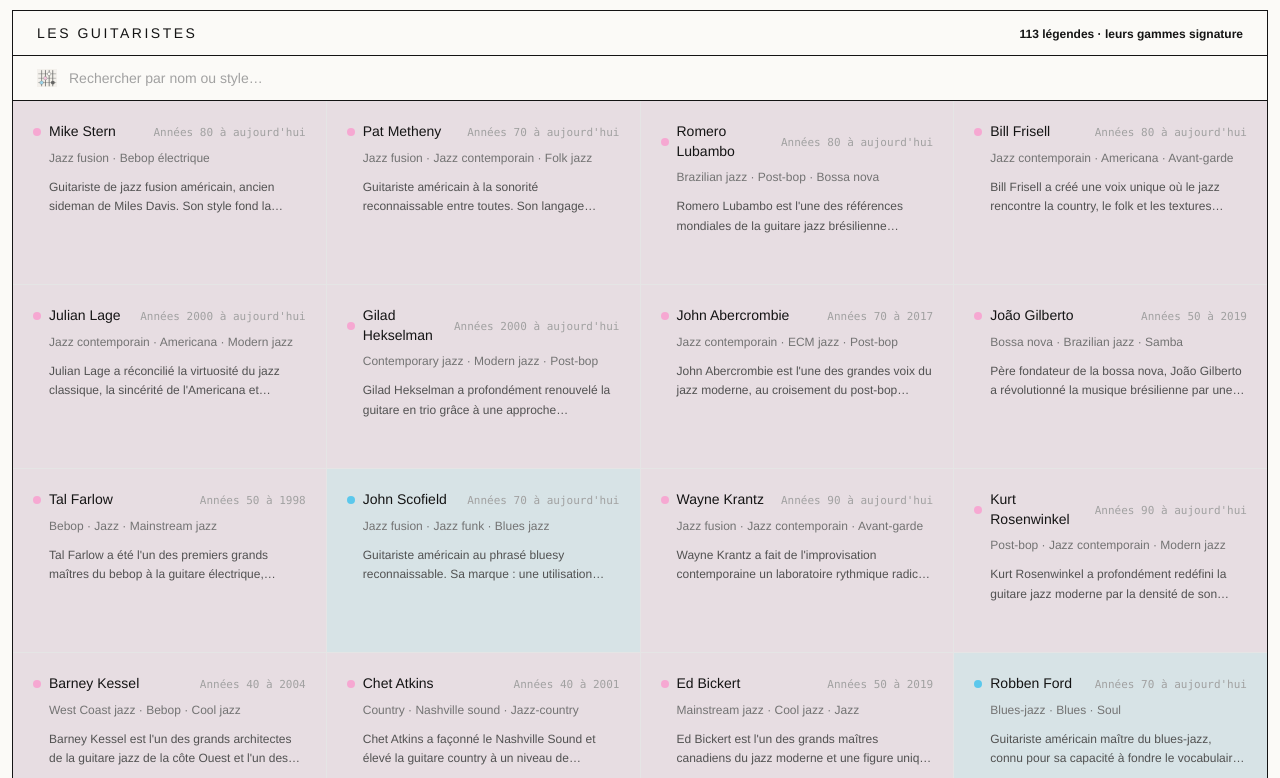
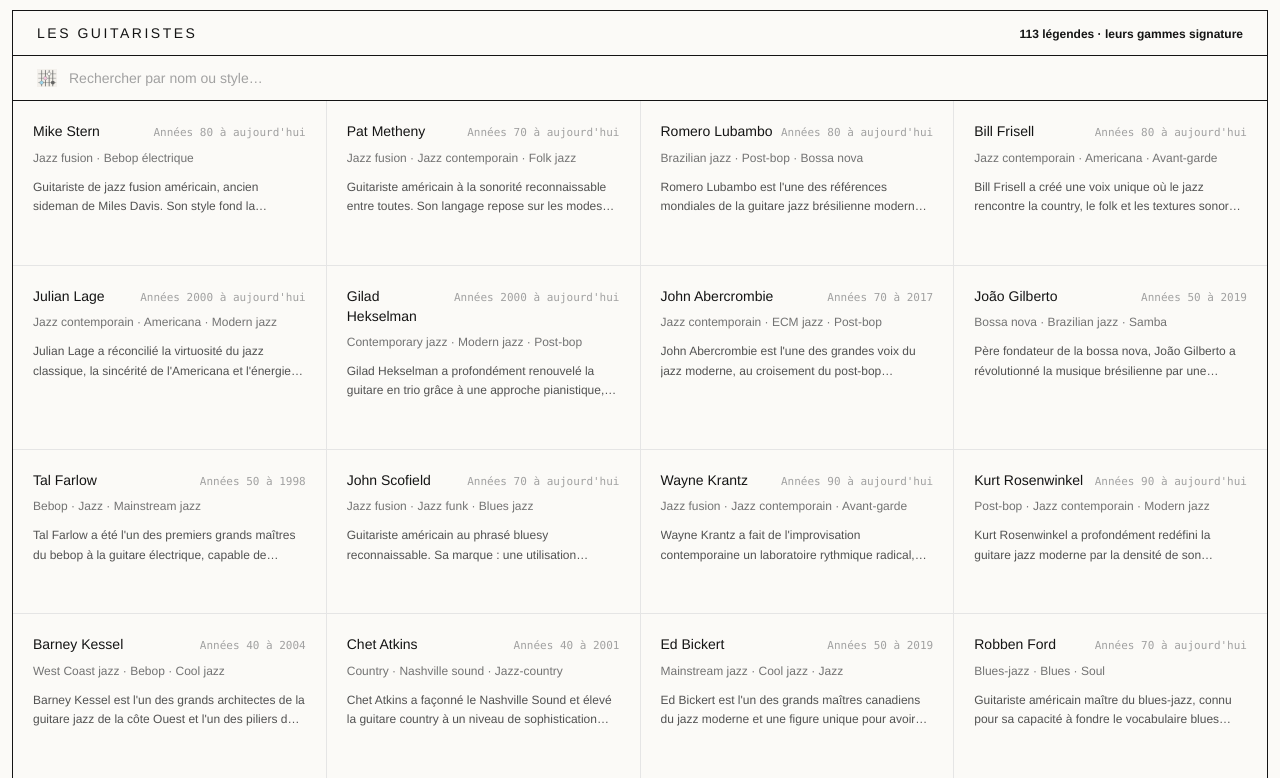
Before and after one commit to sohanwebstudio-cloud/Scale-Finder, a Next.js app: page / in a window 1280 px wide. Shown: the part 802-1580 px from the top of the page. Built offline with nearby package versions, Linux system fonts and the light colour scheme.

Commit message:
fix: retirer les couleurs de fond par genre sur les cartes guitaristes
Co-Authored-By: Claude Sonnet 4.6 <noreply@anthropic.com>

```diff
--- a/src/components/GuitaristGrid.tsx
+++ b/src/components/GuitaristGrid.tsx
@@ -9,25 +9,6 @@ interface Props {
   guitarists: Guitarist[];
 }
 
-function genreBg(genres: string[]): string {
-  const g = genres.join(' ').toLowerCase();
-  if (g.includes('blues'))    return 'rgba(91,200,236,0.10)';
-  if (g.includes('jazz'))     return 'rgba(246,168,210,0.13)';
-  if (g.includes('flamenco')) return 'rgba(224,48,30,0.07)';
-  if (g.includes('country') || g.includes('folk')) return '#fdf8ef';
-  if (g.includes('rock') || g.includes('metal'))   return '#f1efe8';
-  return '#fbfaf7';
-}
-
-function genreDot(genres: string[]): string {
-  const g = genres.join(' ').toLowerCase();
-  if (g.includes('blues'))    return '#5bc8ec';
-  if (g.includes('jazz'))     return '#f6a8d2';
-  if (g.includes('flamenco')) return '#e0301e';
-  if (g.includes('country') || g.includes('folk')) return '#d4a96a';
-  if (g.includes('rock') || g.includes('metal'))   return '#c9c4b4';
-  return '#c9c4b4';
-}
 
 export function GuitaristGrid({ guitarists }: Props) {
   const [query, setQuery] = useState('');
@@ -76,40 +57,29 @@ export function GuitaristGrid({ guitarists }: Props) {
       {/* Grille */}
       {filtered.length > 0 ? (
         <div className="grid grid-cols-1 gap-px bg-neutral-200 sm:grid-cols-2 lg:grid-cols-4">
-          {filtered.map((guitarist) => {
-            const bg = genreBg(guitarist.genres);
-            const dot = genreDot(guitarist.genres);
-            return (
+          {filtered.map((guitarist) => (
             <Link
               key={guitarist.slug}
               href={`/guitarist/${guitarist.slug}`}
-                className="group flex flex-col p-5 transition-colors hover:brightness-95"
-                style={{ background: bg }}
+              className="group flex flex-col bg-paper p-5 transition-colors hover:bg-cream"
             >
               <div className="mb-2 flex items-baseline justify-between gap-2">
-                  <div className="flex items-center gap-2">
-                    <span
-                      className="mt-0.5 h-2 w-2 shrink-0 rounded-full"
-                      style={{ background: dot }}
-                    />
                 <h3 className="text-sm font-medium text-ink">{guitarist.name}</h3>
-                  </div>
                 <span className="shrink-0 font-mono text-[11px] text-neutral-400">
                   {guitarist.era}
                 </span>
               </div>
-                <p className="mb-3 pl-4 text-xs text-neutral-500">
+              <p className="mb-3 text-xs text-neutral-500">
                 {guitarist.genres.join(' · ')}
               </p>
-                <p className="line-clamp-2 pl-4 text-xs leading-relaxed text-neutral-600">
+              <p className="line-clamp-2 text-xs leading-relaxed text-neutral-600">
                 {guitarist.bio}
               </p>
-                <p className="mt-3 pl-4 text-xs font-medium text-riso-pink-deep opacity-0 transition-opacity group-hover:opacity-100">
+              <p className="mt-3 text-xs font-medium text-riso-pink-deep opacity-0 transition-opacity group-hover:opacity-100">
                 Explorer →
               </p>
             </Link>
-            );
-          })}
+          ))}
         </div>
       ) : (
         <div className="px-6 py-16 text-center">
```
Lines whose indentation alone changed are shown as unchanged.
